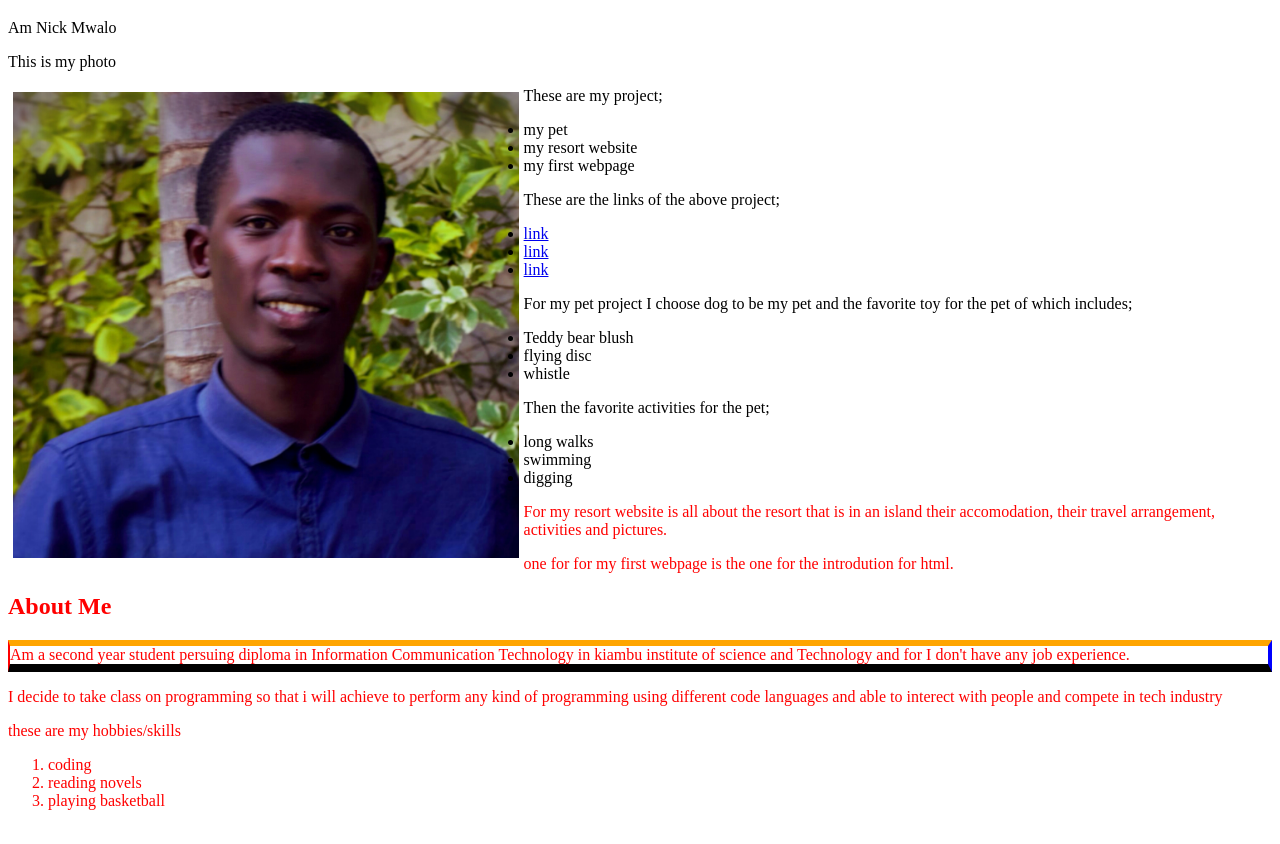
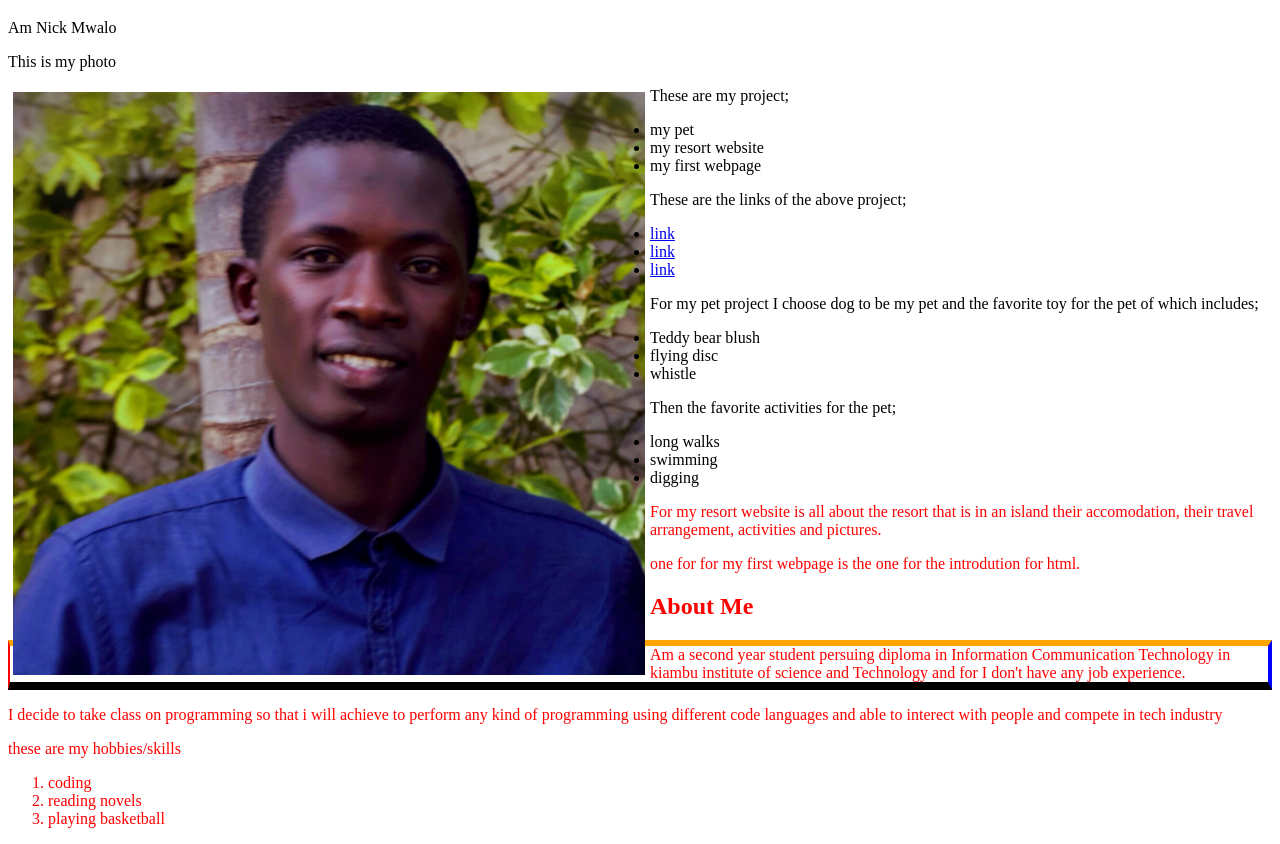
Before and after one commit to mwalo254/portfolio, a plain HTML site: page nick-website.html in a window 1280 px wide. Shown: the part 61-905 px from the top of the page. Drawn offline with Linux system fonts and the light colour scheme.

Commit message:
add changes

```diff
--- a/nick-website.html
+++ b/nick-website.html
@@ -8,7 +8,7 @@
       <h1>Nick</h1>
       <p>Am Nick Mwalo</p>
       <p>This is my photo</p>
-        <img src="images/nick.jpg" alt="a photo of an nick" width="40%" height="50%">
+        <img src="images/nick.jpg" alt="a photo of an nick" width="50%" height="50%">
       <p>These are my project;</p>
       <ul>
         <li>my pet</li>
```
